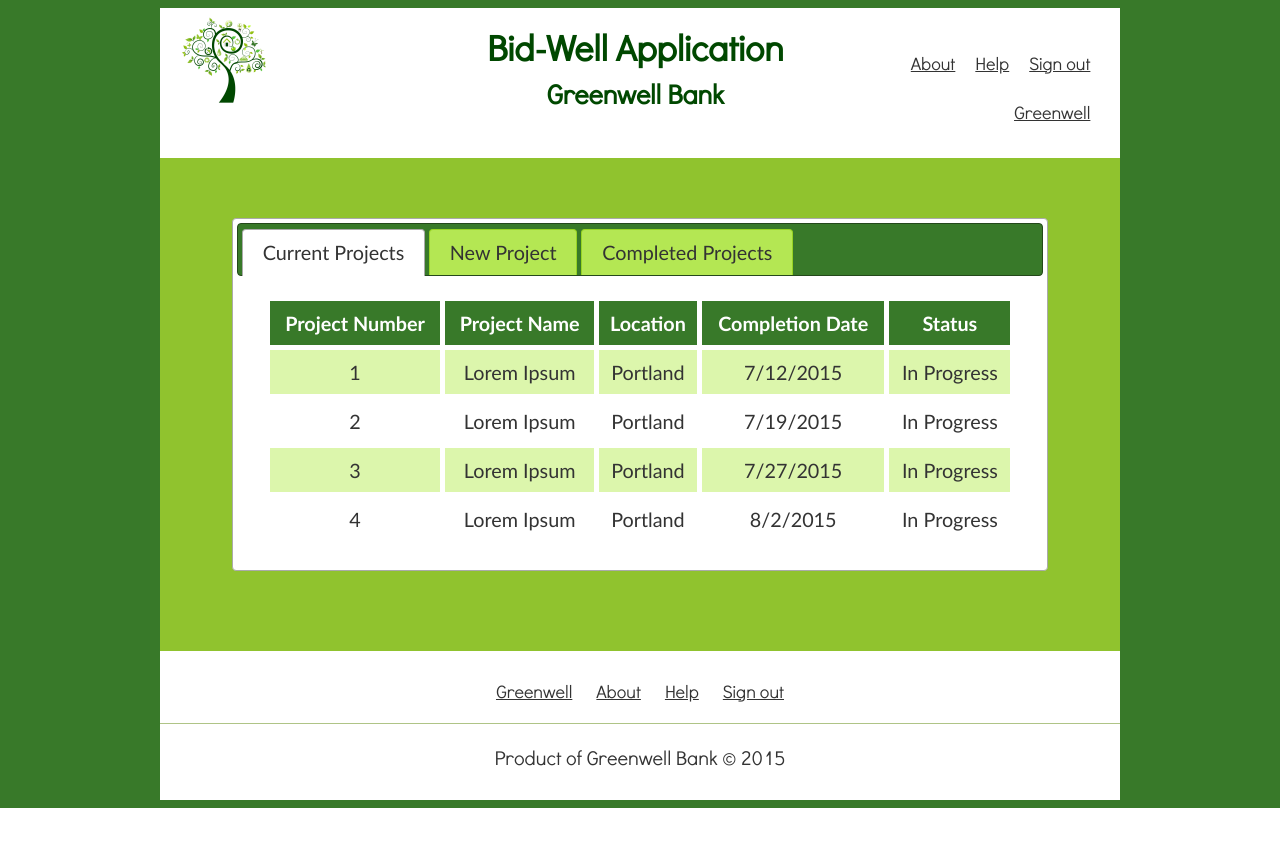
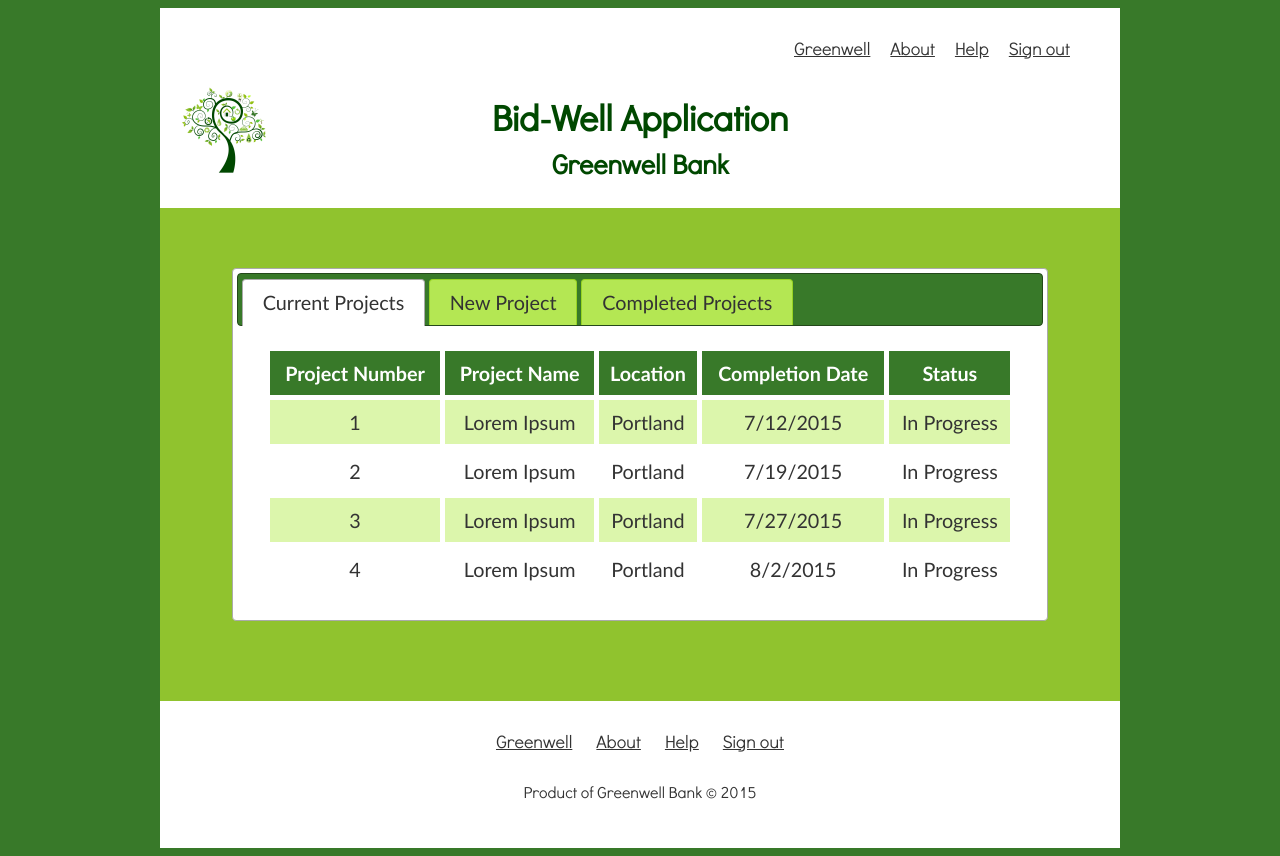
Before and after one commit to teamgreen/bidwell, a PHP site: page /home.php in a window 1280 px wide. Before the commit the page ends 808 px from the top, so only its background shows below. Run offline with PHP 8.4, Linux system fonts and the light colour scheme; some libraries are stand-ins or nearby versions.

Commit message:
changed header.inc.php, footer.inc.php, and style.css

```diff
--- a/webdev/css/style.css
+++ b/webdev/css/style.css
@@ -36,13 +36,29 @@ p
 header
 {
 	width: 100%;
-	height: 150px;
+	height: 200px;
 	background-color: #ffffff;
+}
+
+ul.top-nav
+{
+	width: 35%;
+	float: right;
+	padding: 10px 10px 0 0;
+	list-style-type: none;
+	color: #333333;
+}
+
+.top-nav > li
+{
+	float: left;
+	padding: 0 10px;
 }
 
 .logo
 {
-	width: 33%;
+	clear: both;
+	width: 25%;
 	float: left;
 	padding-left: 15px;
 }
@@ -55,7 +71,7 @@ header
 
 .title
 {
-	width: 33%;
+	width: 50%;
 	float: left;
 	text-align: center;
 	padding: 10px 0 0 0;
@@ -63,21 +79,6 @@ header
 }
 .title h1, .title h2 {
 	margin: 5px 0;
-}
-
-.top-nav
-{
-	width: 33%;
-	float: left;
-	list-style-type: none;
-	color: #333333;
-}
-
-.top-nav li
-{
-	float: right;
-	padding-right: 20px;
-	padding-top: 25px;
 }
 
 footer
@@ -102,8 +103,7 @@ a:hover
 }
 
 footer ul {
-	border-bottom: 1px solid #afc486;
-	padding: 0 0 20px 0;
+	padding: 0 0 10px 0;
 }
 footer li
 {
@@ -112,8 +112,10 @@ footer li
 	color: green;
 	padding: 0 10px;
 }
-footer p {
+.footer_copy {
 	text-align: center;
+	font-size: 16px;
+	padding: 0 0 20px 0;
 }
 
 .content
--- a/webdev/includes/footer.inc.php
+++ b/webdev/includes/footer.inc.php
@@ -5,5 +5,5 @@
 				<li><a href="#" title="Help">Help</a></li>
 				<li><a href="#" title="Sign out">Sign out</a></li>
 			</ul>
-			<p>Product of Greenwell Bank &copy; 2015</p>
+			<p class="footer_copy">Product of Greenwell Bank &copy; 2015</p>
 		</footer>
--- a/webdev/includes/header.inc.php
+++ b/webdev/includes/header.inc.php
@@ -1,5 +1,14 @@
 
 		<header>
+			<div>
+				<ul class="top-nav">
+					<li><a href="#" title="Greenwell">Greenwell</a></li>
+					<li><a href="#" title="About">About</a></li>
+					<li><a href="#" title="Help">Help</a></li>
+					<li><a href="#" title="Sign out">Sign out</a></li>
+				</ul>
+			</div>
+			<div>
 				<div class="logo">
 					<a href="#" title="Home">
 						<img src="images/greenwell.jpg" alt="Greenwell Logo">
@@ -9,12 +18,5 @@
 					<h1>Bid-Well Application</h1>
 					<h2>Greenwell Bank</h2>
 				</div>
-			<div>
-				<ul class="top-nav">
-					<li><a href="#" title="Sign out">Sign out</a></li>
-					<li><a href="help.php" title="Help">Help</a></li>
-					<li><a href="about.php" title="About">About</a></li>
-					<li><a href="#" title="Greenwell">Greenwell</a></li>
-				</ul>
 			</div>
 		</header>
```
Lines whose indentation alone changed are shown as unchanged.
